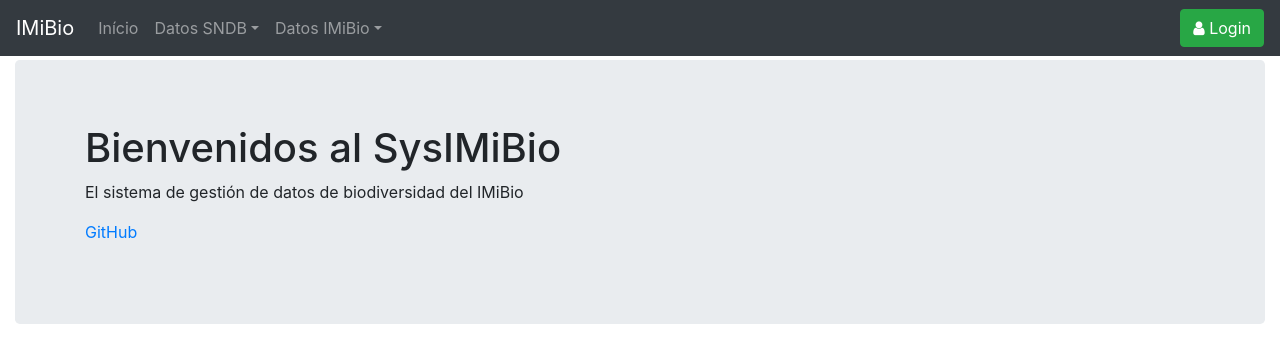
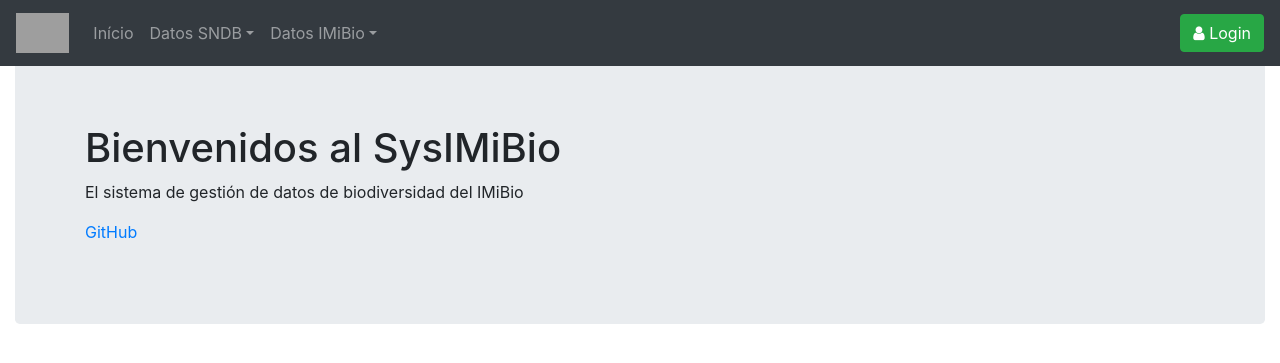
Before and after one commit to juanvinuesa/SysIMiBio, a Django app: page / in a window 1280 px wide. Shown: the top 363 px of the page. Run offline with Django 3.2, Linux system fonts and the light colour scheme; some libraries are stand-ins or nearby versions; grey boxes are pictures that could not be loaded.

Commit message:
add logo navbar

```diff
--- a/sysimibio/core/templates/includes/nav.html
+++ b/sysimibio/core/templates/includes/nav.html
@@ -1,5 +1,7 @@
 <nav class="navbar navbar-expand-md navbar-dark bg-dark fixed-top">
-    <span class="navbar-brand disabled">IMiBio</span>
+    <span class="navbar-brand disabled">
+        <img src="http://imibio.misiones.gob.ar/logoblancochico.png" style="height: 40px; width: auto;" alt="">
+    </span>
 
     <button class="navbar-toggler" type="button" data-toggle="collapse" data-target="#navbarsExampleDefault" aria-controls="navbarsExampleDefault" aria-expanded="false" aria-label="Toggle navigation">
         <span class="navbar-toggler-icon"></span>
```
